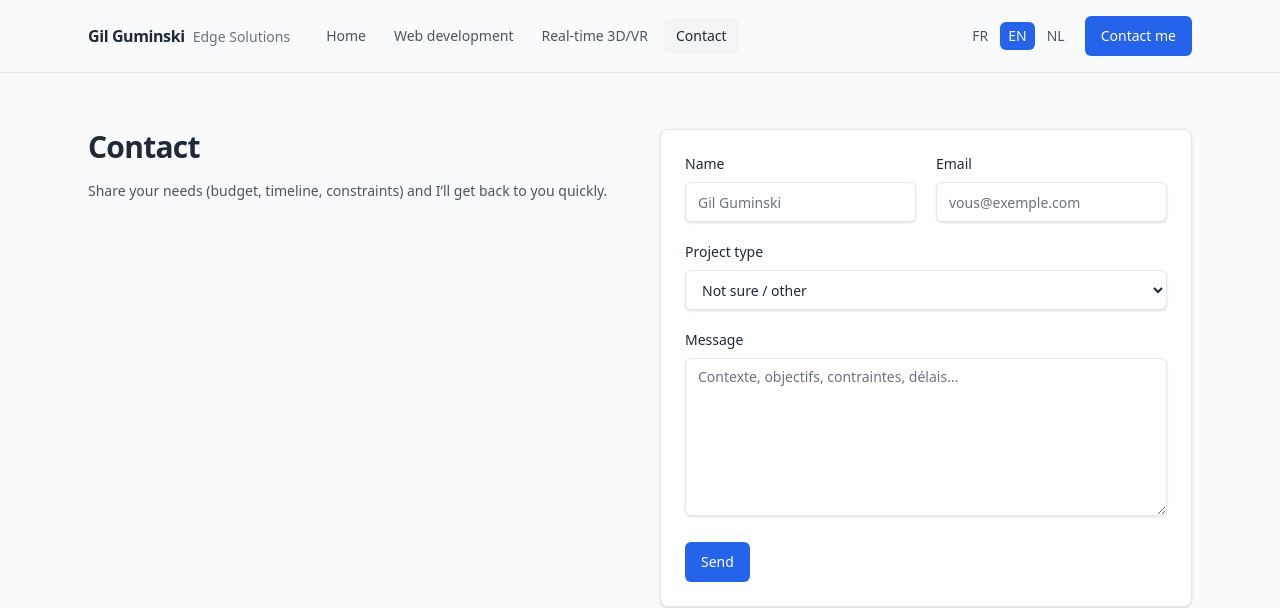
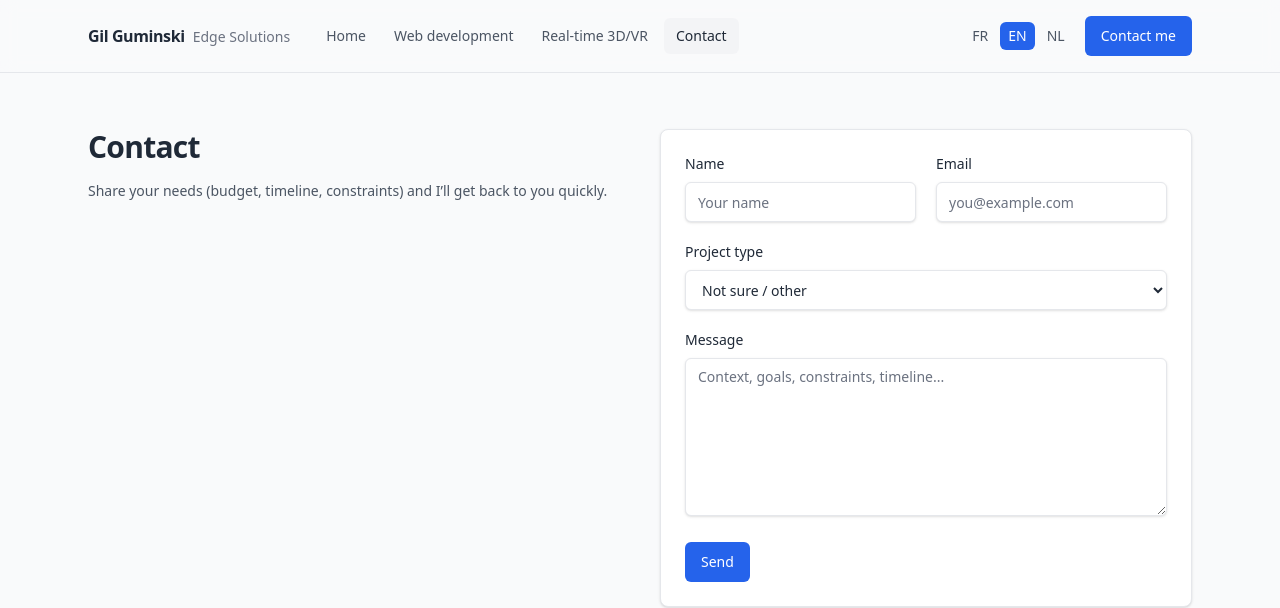
Before and after one commit to edge-solutions-hq/edge-solutions, a Next.js app in the folder web/: page /en/contact in a window 1280 px wide. Shown: the top 608 px of the page. Built offline with nearby package versions, Linux system fonts and the light colour scheme; no server answers.

Commit message:
fix(contact): localize form placeholders

```diff
--- a/web/messages/en.json
+++ b/web/messages/en.json
@@ -53,6 +53,9 @@
       "service_realtime": "Real-time 3D/VR",
       "service_unsure": "Not sure / other",
       "message": "Message",
+      "namePlaceholder": "Your name",
+      "emailPlaceholder": "you@example.com",
+      "messagePlaceholder": "Context, goals, constraints, timeline...",
       "submit": "Send",
       "success": "Message sent. I’ll get back to you shortly.",
       "genericError": "Could not send your message. Please try again."
--- a/web/messages/fr.json
+++ b/web/messages/fr.json
@@ -53,6 +53,9 @@
       "service_realtime": "Temps réel 3D/VR",
       "service_unsure": "Je ne sais pas / autre",
       "message": "Message",
+      "namePlaceholder": "Gil Guminski",
+      "emailPlaceholder": "vous@exemple.com",
+      "messagePlaceholder": "Contexte, objectifs, contraintes, délais...",
       "submit": "Envoyer",
       "success": "Message envoyé. Je reviens vers vous rapidement.",
       "genericError": "Impossible d'envoyer le message. Réessayez dans un instant."
--- a/web/messages/nl.json
+++ b/web/messages/nl.json
@@ -53,6 +53,9 @@
       "service_realtime": "Realtime 3D/VR",
       "service_unsure": "Niet zeker / ander",
       "message": "Bericht",
+      "namePlaceholder": "Je naam",
+      "emailPlaceholder": "jij@voorbeeld.com",
+      "messagePlaceholder": "Context, doelen, randvoorwaarden, timing...",
       "submit": "Versturen",
       "success": "Bericht verzonden. Ik kom snel bij je terug.",
       "genericError": "Kon je bericht niet versturen. Probeer het opnieuw."
--- a/web/src/app/[locale]/contact/ContactForm.tsx
+++ b/web/src/app/[locale]/contact/ContactForm.tsx
@@ -100,7 +100,7 @@ export function ContactForm() {
             required
             minLength={2}
             className={inputBase + ' h-10'}
-            placeholder="Gil Guminski"
+            placeholder={t('contact.form.namePlaceholder')}
           />
           <FieldError>{state.fieldErrors?.name}</FieldError>
         </label>
@@ -112,7 +112,7 @@ export function ContactForm() {
             type="email"
             required
             className={inputBase + ' h-10'}
-            placeholder="vous@exemple.com"
+            placeholder={t('contact.form.emailPlaceholder')}
           />
           <FieldError>{state.fieldErrors?.email}</FieldError>
         </label>
@@ -140,7 +140,7 @@ export function ContactForm() {
           minLength={10}
           rows={7}
           className={inputBase + ' min-h-[8rem] resize-y'}
-          placeholder="Contexte, objectifs, contraintes, délais..."
+          placeholder={t('contact.form.messagePlaceholder')}
         />
         <FieldError>{state.fieldErrors?.message}</FieldError>
       </label>
```
